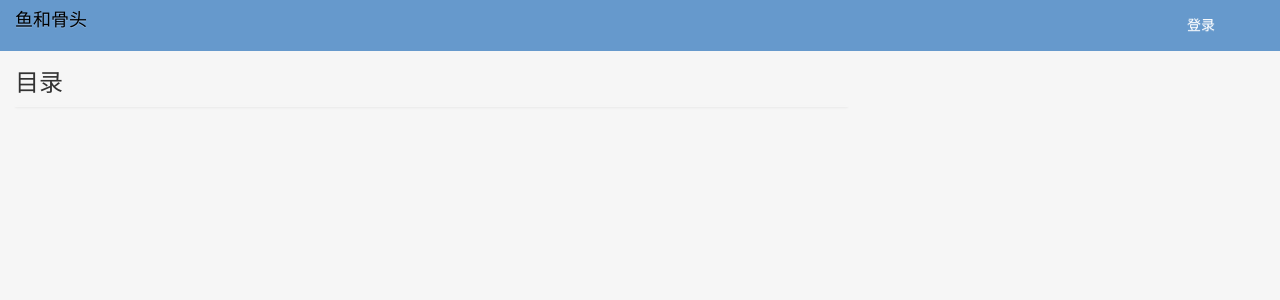
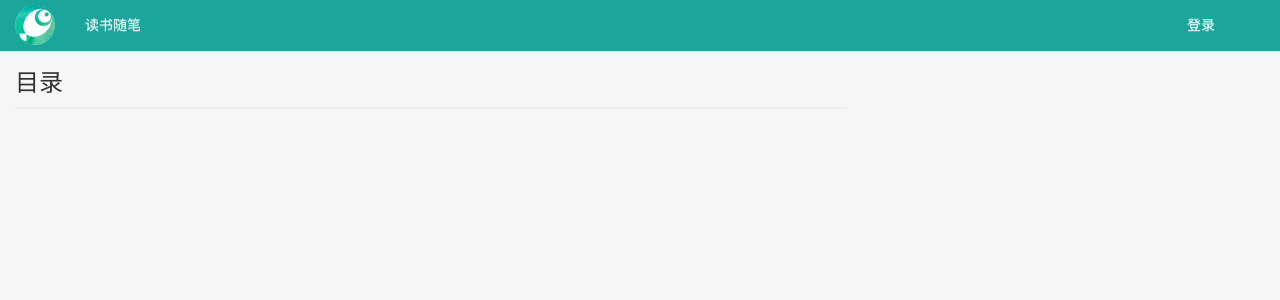
Before and after one commit to EvilBone/CarolsClass, a Django app: page / in a window 1280 px wide. Shown: the top 300 px of the page. Run offline with Django 3.2, Linux system fonts and the light colour scheme; data that the repository does not hold is empty; parts of the project's set-up code (start-up, migrations or seed data) failed here and were passed over; some libraries are stand-ins or nearby versions.

```diff
--- a/CarolsClass/settings.py
+++ b/CarolsClass/settings.py
@@ -51,6 +51,7 @@ INSTALLED_APPS = [
     'ckeditor',
     'ckeditor_uploader',
     'imagekit',
+    'tracking',
 ]
 
 SITE_ID = 1
@@ -71,6 +72,8 @@ MIDDLEWARE = [
     'django.contrib.auth.middleware.AuthenticationMiddleware',
     'django.contrib.messages.middleware.MessageMiddleware',
     'django.middleware.clickjacking.XFrameOptionsMiddleware',
+    'tracking.middleware.VisitorTrackingMiddleware',
+    'django.contrib.sessions.middleware.SessionMiddleware',
 ]
 
 ROOT_URLCONF = 'CarolsClass.urls'
--- a/CarolsClass/urls.py
+++ b/CarolsClass/urls.py
@@ -44,5 +44,6 @@ urlpatterns = [
                   url(r'^sitemap-(?P<section>.+)\.xml$',
                       cache_page(86400)(sitemaps_views.sitemap),
                       {'sitemaps': sitemaps}, name='sitemaps'),
+                  url(r'^tracking/', include('tracking.urls')),
 
               ] + static(settings.MEDIA_URL, document_root=settings.MEDIA_ROOT)
--- a/blog/models.py
+++ b/blog/models.py
@@ -66,10 +66,10 @@ class Blog(models.Model):
         return "/blog/%i/" % self.id
 
 class Comment(models.Model):
-    blog = models.ForeignKey(Blog,verbose_name='博客',on_delete=True)
-    user = models.ForeignKey(User,verbose_name='用户',on_delete=True)
+    blog = models.ForeignKey(Blog,verbose_name='博客')
+    user = models.ForeignKey(User,verbose_name='用户')
     comment_ctime = models.DateTimeField(verbose_name='创建时间',auto_now_add=True)
-    parent_comm = models.ForeignKey('self',verbose_name='父评论',default=1,on_delete=True)
+    parent_comm = models.ForeignKey('self',verbose_name='父评论',default=1)
     content = models.TextField(verbose_name='内容')
 
     def children(self):
--- a/blog/templates/base.html
+++ b/blog/templates/base.html
@@ -22,9 +22,16 @@
 <body style="background-color: #f6f6f6">
 <nav class="navbar  navbar-fixed-top">
     <div class="container-fluid">
-        <div class="navbar-header" style="height:30px">
-            <a class="navbar-brand" href="/" style="height: 30px">鱼和骨头</a>
+        <div class="navbar-header" >
+
+            <a class="navbar-brand" href="/" >
+                <img alt="鱼和骨头" width="40px" src="{% static 'images/brand.png' %}">
+                </a>
         </div>
+    <div class="collapse navbar-collapse" id="bs-example-navbar-collapse-1">
+      <ul class="nav navbar-nav">
+        <li ><a href="#" style="color: white">读书随笔</a></li>
+      </ul>
         <ul class="nav navbar-nav navbar-right">
             {% if  user.is_authenticated %}
                 <li class="dropdown"><a class="dropdown-toggle" data-toggle="dropdown" role="button"
--- a/blog/templates/home.html
+++ b/blog/templates/home.html
@@ -5,8 +5,8 @@
         <ul class="list-group col-lg-8">
             {% for blog in blogs %}
                 <li class="list-group-item">
-                    <span class="badge">{{ blog.blog_views }}</span>
-                    <span class="badge">{{ blog.blog_createtime }}</span>
+{#                    <span class="badge">{{ blog.blog_views }}</span>#}
+{#                    <span class="badge">{{ blog.blog_createtime }}</span>#}
                     <a href="/blog/{{ blog.id }}">{{ blog.blog_title }}</a>
                 </li>
             {% endfor %}
--- a/static/css/customer.css
+++ b/static/css/customer.css
@@ -1,11 +1,10 @@
 navbar-nav > li > a {
-    padding-top: 10px;
+    padding-top: 5px;
     padding-bottom: 10px;
 }
 
 .navbar-brand {
-    height: 40px;
-    padding-top: 10px;
+    padding-top:5px;
     color: #fff;
 }
 
@@ -15,7 +14,7 @@ navbar-nav > li > a {
 
 .navbar {
     min-height: 40px;
-    background-color: #6699CC;
+    background-color: rgb(26,166,155);
 }
 
 .navbar-toggle {
```
Also changed, not shown: blog/static/css/customer.css (+3 -4 lines), blog/migrations/0001_initial.py, blog/migrations/0002_auto_20171207_1352.py (deleted), blog/static/images/Brand.jpg (added), blog/static/images/brand.png (added), blog/static/images/favicon.ico, static/images/Brand.jpg (added), static/images/brand.png (added), static/images/favicon.ico.
